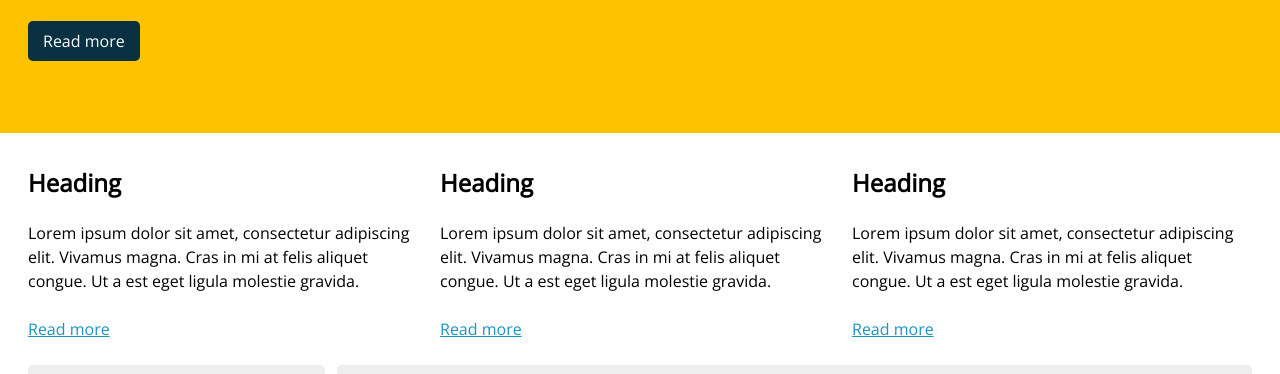
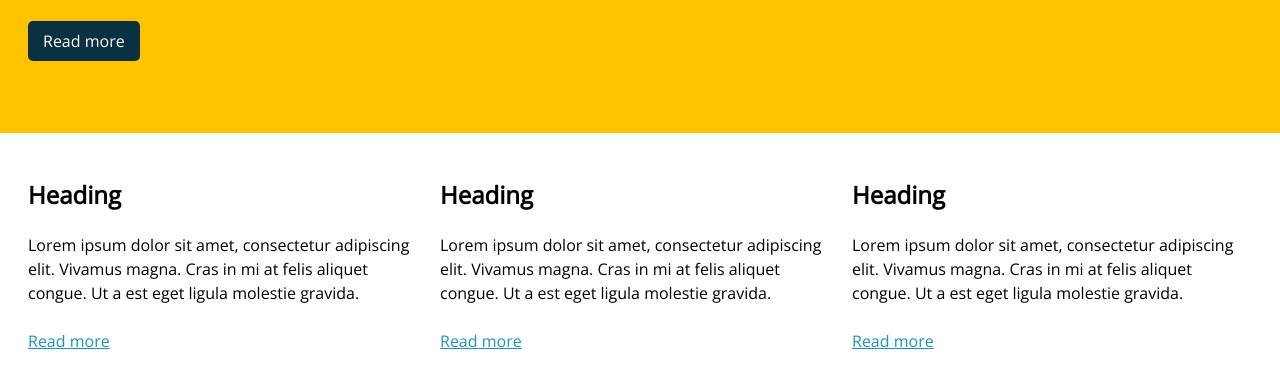
Before and after one commit to CastleCSS/castlecss-boilerplate, a website: page index.html in a window 1280 px wide. Shown: the part 362-736 px from the top of the page. Drawn offline with nearby package versions, Linux system fonts and the light colour scheme.

Commit message:
Added some extra padding for the 3 columns

```diff
--- a/index.html
+++ b/index.html
@@ -54,19 +54,25 @@
 		<div class="p p-b3-0 mb-2x mt mt-b3-2x">
 			<div class="g">
 				<div class="b0_12 b3_08">
+					<div class="pt pb">
 						<h2>Heading</h2>
 						<p>Lorem ipsum dolor sit amet, consectetur adipiscing elit. Vivamus magna. Cras in mi at felis aliquet congue. Ut a est eget ligula molestie gravida. </p>
 						<a href="#">Read more</a>
 					</div>
+				</div>
 				<div class="b0_12 b3_08">
+					<div class="pt pb">
 						<h2>Heading</h2>
 						<p>Lorem ipsum dolor sit amet, consectetur adipiscing elit. Vivamus magna. Cras in mi at felis aliquet congue. Ut a est eget ligula molestie gravida. </p>
 						<a href="#">Read more</a>
 					</div>
+				</div>
 				<div class="b0_12 b3_08">
+					<div class="pt pb">
 						<h2>Heading</h2>
 						<p>Lorem ipsum dolor sit amet, consectetur adipiscing elit. Vivamus magna. Cras in mi at felis aliquet congue. Ut a est eget ligula molestie gravida. </p>
 						<a href="#">Read more</a>
+					</div>
 				</div>
 			</div>
 		</div>
```
Lines whose indentation alone changed are shown as unchanged.
